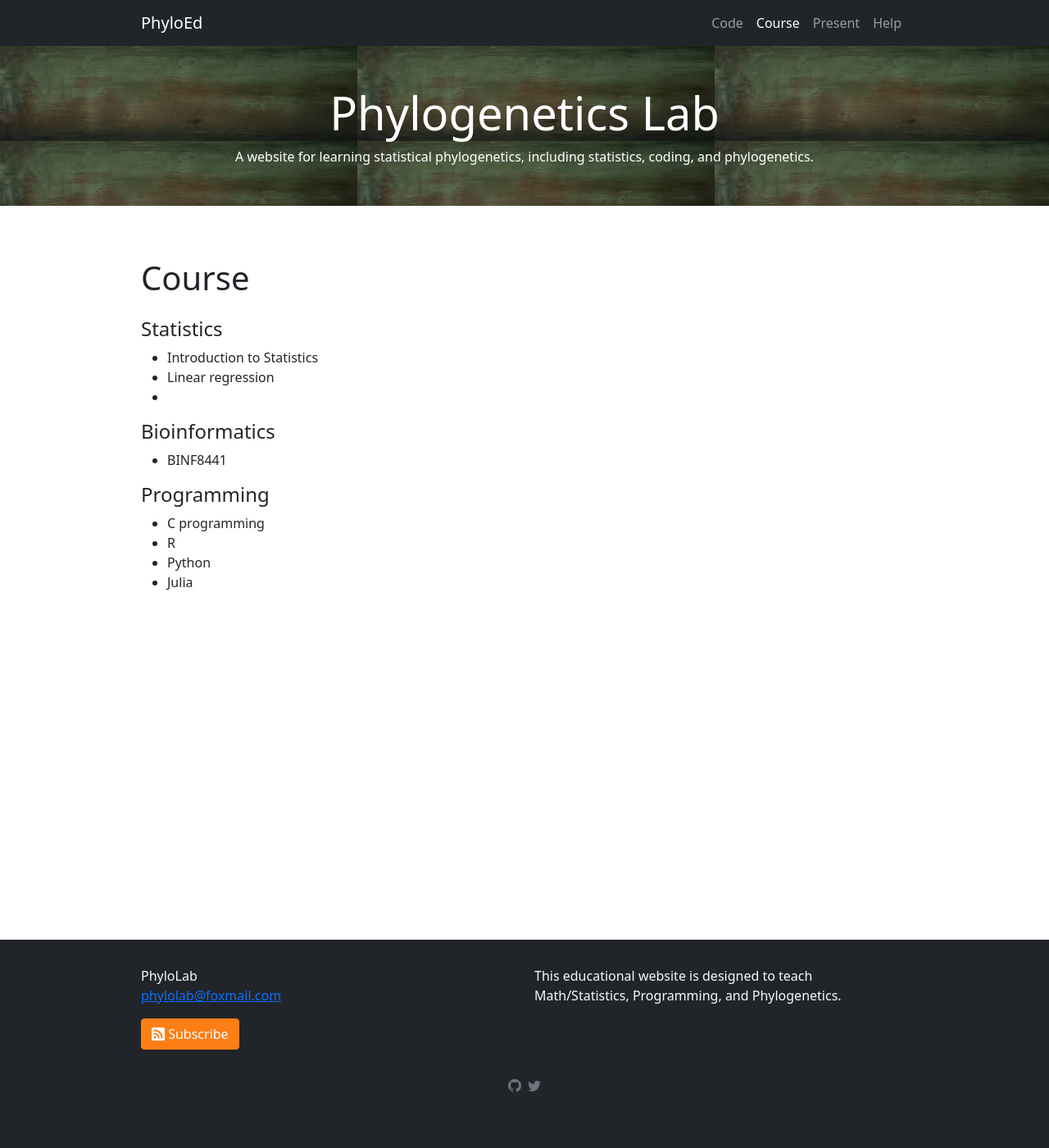
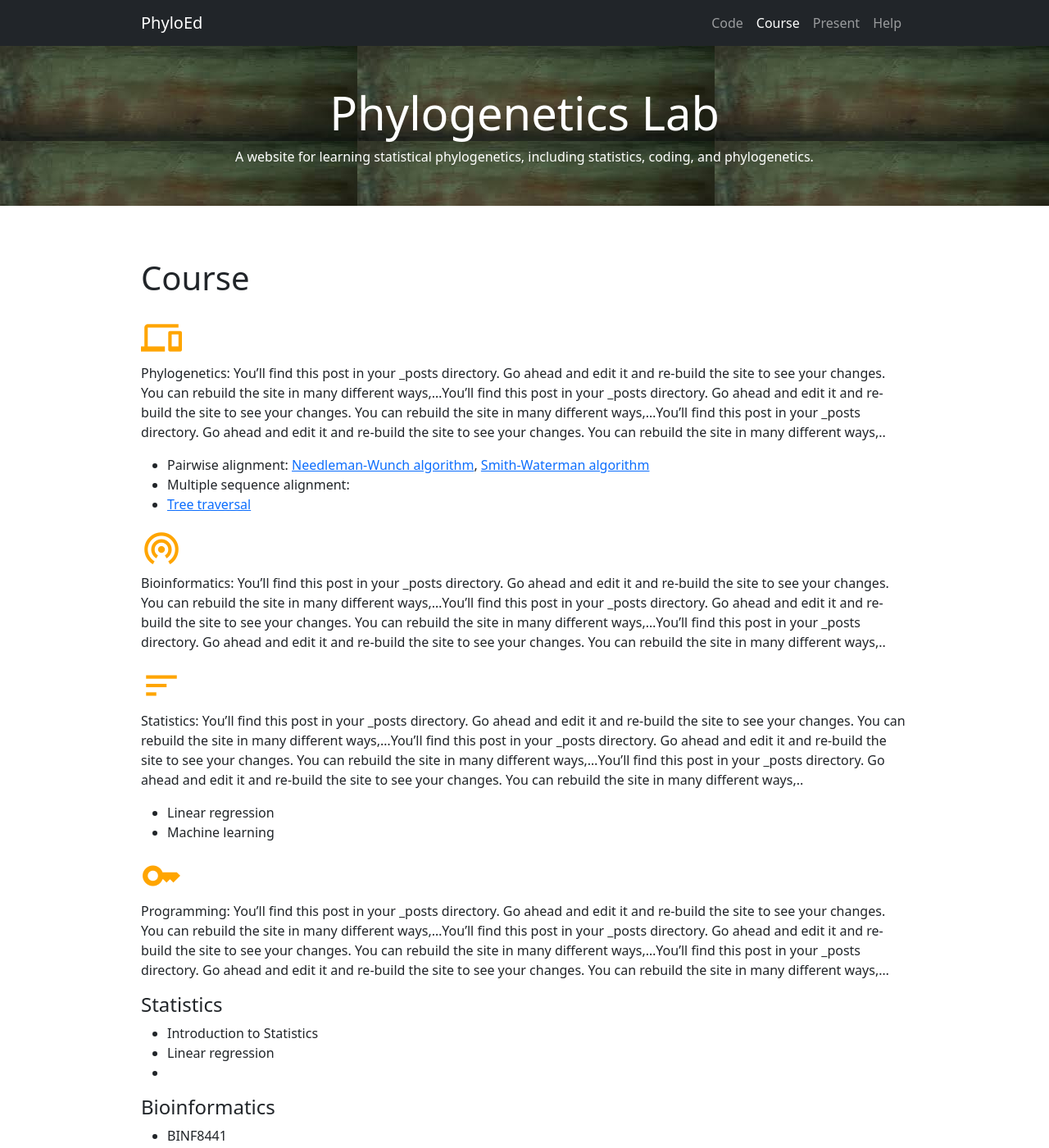
Before and after one commit to lliu1871/PhyEd, a Jekyll site: the page built from course.markdown, in a window 1280 px wide and 1400 px high. Shown: the whole window at 82% size. Built offline with Jekyll 4.4.1, drawn with Linux system fonts in a browser that asks for light colours; comment, search, counter and statistics services are not loaded.

Commit message:
Update course.markdown

```diff
--- a/course.markdown
+++ b/course.markdown
@@ -3,6 +3,27 @@
 title: Course
 permalink: /course/
 ---
+
+<div><i class="material-icons" style="font-size:50px;color:orange;">devices</i></div>
+Phylogenetics: You’ll find this post in your _posts directory. Go ahead and edit it and re-build the site to see your changes. You can rebuild the site in many different ways,...You’ll find this post in your _posts directory. Go ahead and edit it and re-build the site to see your changes. You can rebuild the site in many different ways,...You’ll find this post in your _posts directory. Go ahead and edit it and re-build the site to see your changes. You can rebuild the site in many different ways,..
+
+
+- Pairwise alignment: [Needleman-Wunch algorithm](/code/needleman), [Smith-Waterman algorithm](/code/smith)
+- Multiple sequence alignment:
+- [Tree traversal](/code/traversal)
+
+<div><i class="material-icons" style="font-size:50px;color:orange;">wifi_tethering</i></div>
+Bioinformatics: You’ll find this post in your _posts directory. Go ahead and edit it and re-build the site to see your changes. You can rebuild the site in many different ways,...You’ll find this post in your _posts directory. Go ahead and edit it and re-build the site to see your changes. You can rebuild the site in many different ways,...You’ll find this post in your _posts directory. Go ahead and edit it and re-build the site to see your changes. You can rebuild the site in many different ways,..
+
+<div><i class="material-icons" style="font-size:50px;color:orange;">sort</i></div>
+Statistics: You’ll find this post in your _posts directory. Go ahead and edit it and re-build the site to see your changes. You can rebuild the site in many different ways,...You’ll find this post in your _posts directory. Go ahead and edit it and re-build the site to see your changes. You can rebuild the site in many different ways,...You’ll find this post in your _posts directory. Go ahead and edit it and re-build the site to see your changes. You can rebuild the site in many different ways,..
+
+
+- Linear regression
+- Machine learning
+
+<div><i class="material-icons" style="font-size:50px;color:orange;">key</i></div>
+Programming: You’ll find this post in your _posts directory. Go ahead and edit it and re-build the site to see your changes. You can rebuild the site in many different ways,...You’ll find this post in your _posts directory. Go ahead and edit it and re-build the site to see your changes. You can rebuild the site in many different ways,...You’ll find this post in your _posts directory. Go ahead and edit it and re-build the site to see your changes. You can rebuild the site in many different ways,...
 
 #### Statistics
 - Introduction to Statistics
```
